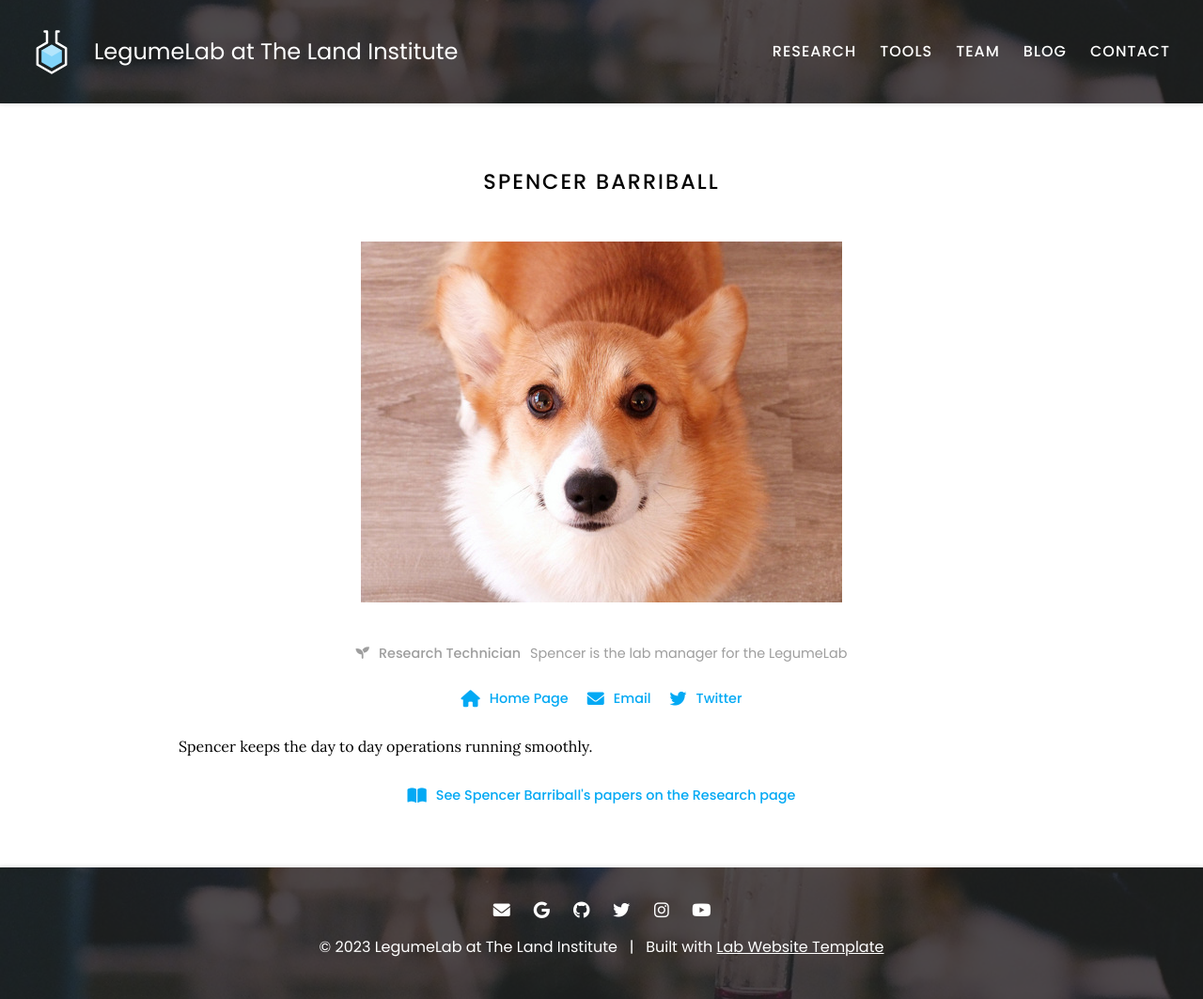
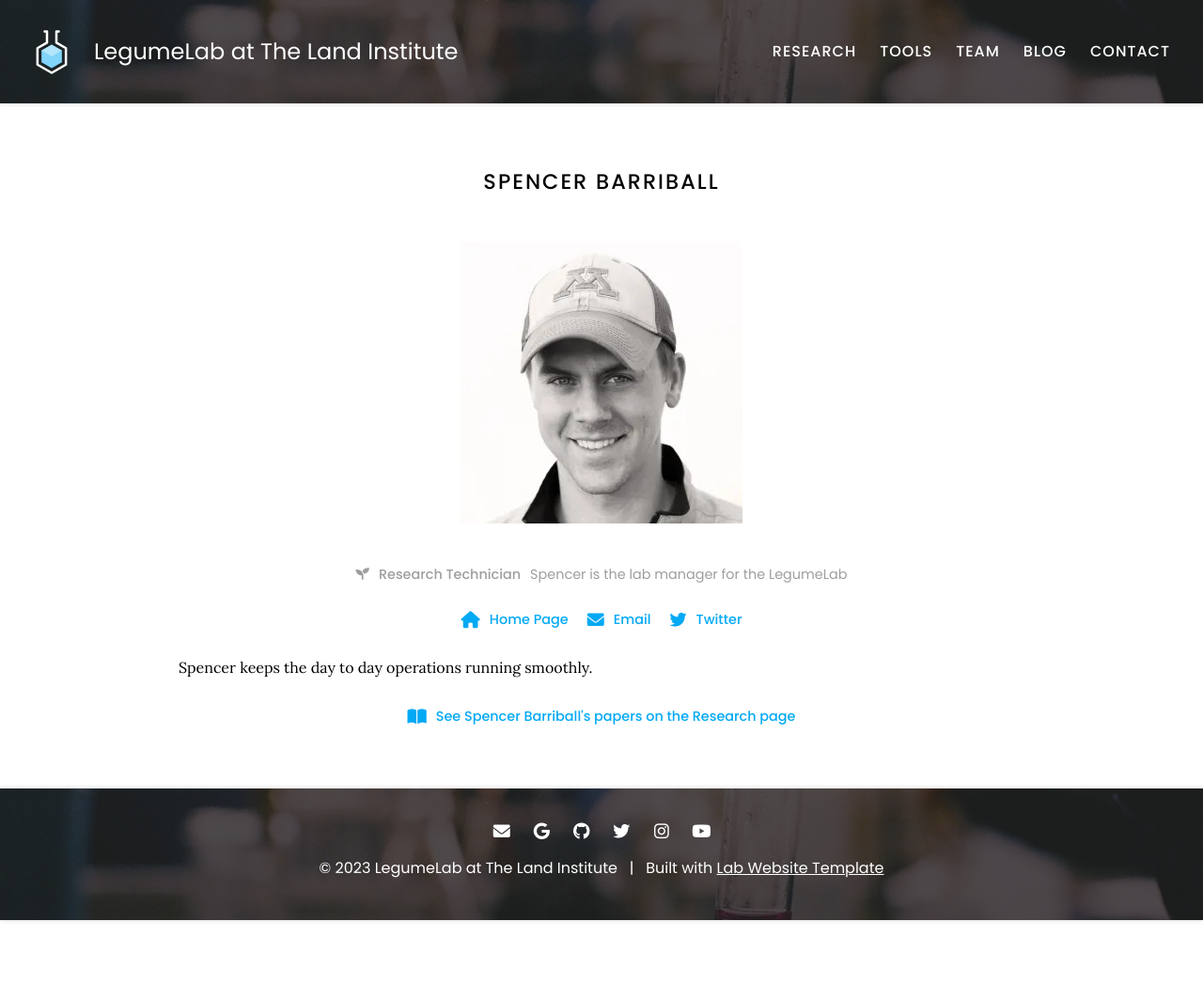
Before and after one commit to BoMeyering/legumelab, a Jekyll site: the page built from _members/spencer-barriball.md, in a window 1280 px wide. Shown: the whole page at 94% size. Built offline with Jekyll 4.4.1, drawn with Linux system fonts in a browser that asks for light colours; after the commit the page ends 979 px from its top, so only the background shows below that.

Commit message:
member changes

```diff
--- a/_data/roles.yaml
+++ b/_data/roles.yaml
@@ -27,5 +27,5 @@ mascot:
   text: Mascot
 
 applications_developer:
-  icon: fas fa-solid fa-rectangle-terminal
+  icon: fas fa-rectangle-terminal
   text: Applications Developer
--- a/_members/spencer-barriball.md
+++ b/_members/spencer-barriball.md
@@ -1,9 +1,8 @@
 ---
 name: Spencer Barriball
-image: images/member.jpg
+image: images/team_photos/bariball.jpg
 description: Spencer is the lab manager for the LegumeLab
 role: technician
-group: alum
 aliases:
   - F. Cited
   - F Cited
```
Also changed, not shown: images/team_photos/bariball.jpg (added), images/team_photos/meyering2.jpg (deleted).
